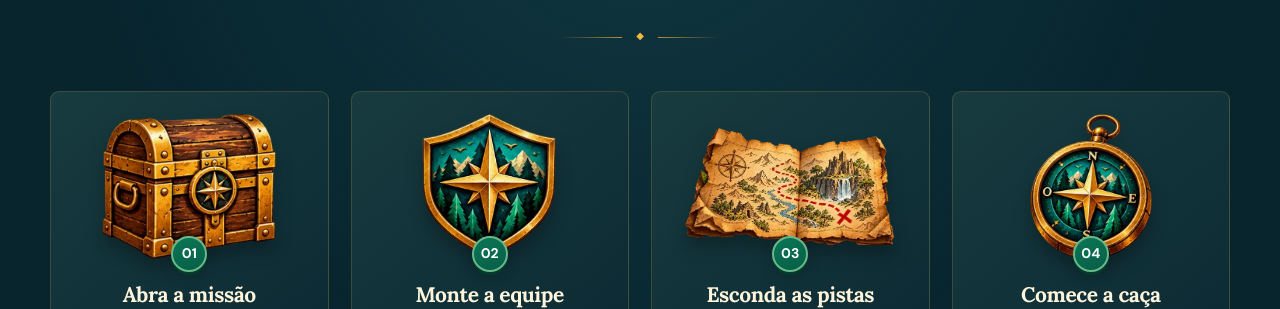
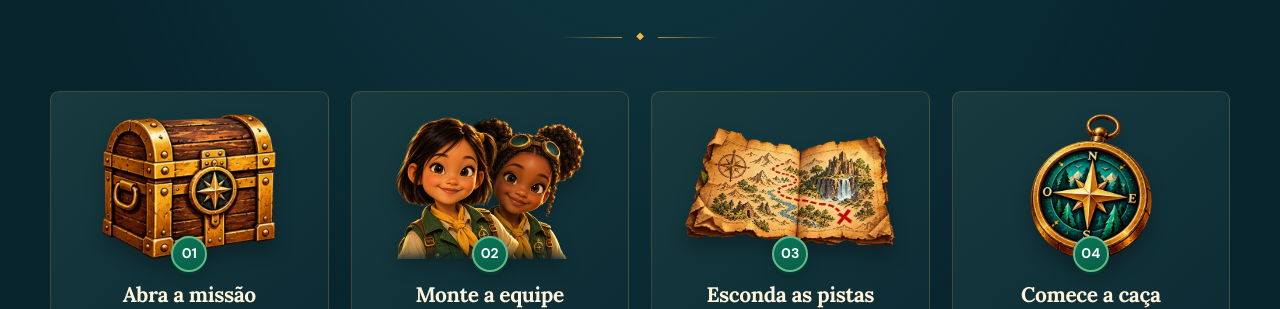
Before and after one commit to zenyxcore/lp-clube-da-missao, a Next.js app: page / in a window 1280 px wide. Shown: the part 1067-1376 px from the top of the page. Built offline with nearby package versions, Linux system fonts and the light colour scheme; no server answers; a web font is replaced by a local one.

Commit message:
Remove legal link and use team artwork in mission steps

```diff
--- a/src/components/how-it-works.tsx
+++ b/src/components/how-it-works.tsx
@@ -9,7 +9,7 @@ export const steps = [
   {
     title: "Monte a equipe",
     text: "Escolha os nomes e os personagens de até 3 crianças.",
-    image: "shield",
+    image: "team-avatars",
   },
   {
     title: "Esconda as pistas",
--- a/src/components/trust.tsx
+++ b/src/components/trust.tsx
@@ -1,5 +1,5 @@
 "use client";
-import { Mail, ArrowRight, Check } from "lucide-react";
+import { Mail, Check } from "lucide-react";
 import { offer } from "@/lib/config";
 function WhatsAppMark() {
   return (
@@ -65,13 +65,6 @@ export function Trust() {
               em até 7 dias e receber de volta os valores pagos, conforme o art.
               49 do CDC.
             </p>
-            <a
-              href="https://www.planalto.gov.br/ccivil_03/leis/l8078compilado.htm#art49"
-              target="_blank"
-              rel="noopener noreferrer"
-            >
-              Conheça seu direito <ArrowRight size={14} />
-            </a>
           </div>
         </div>
       </div>
```
